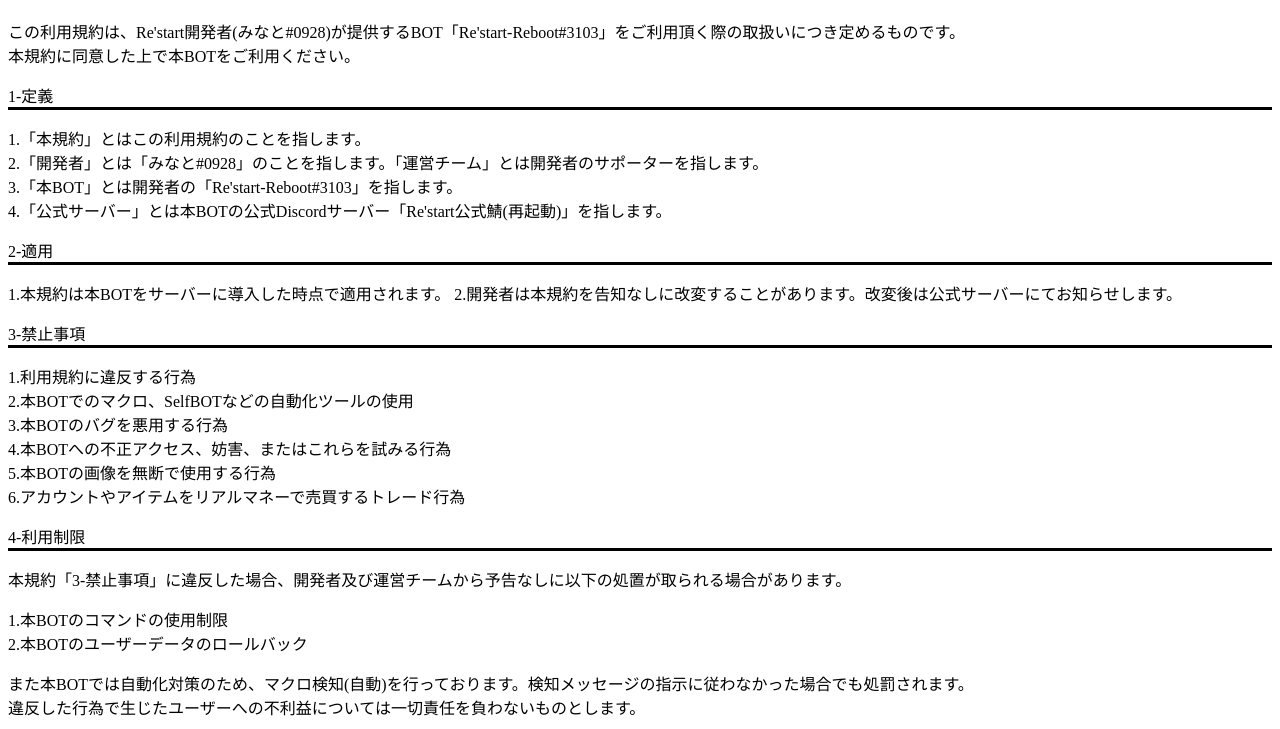
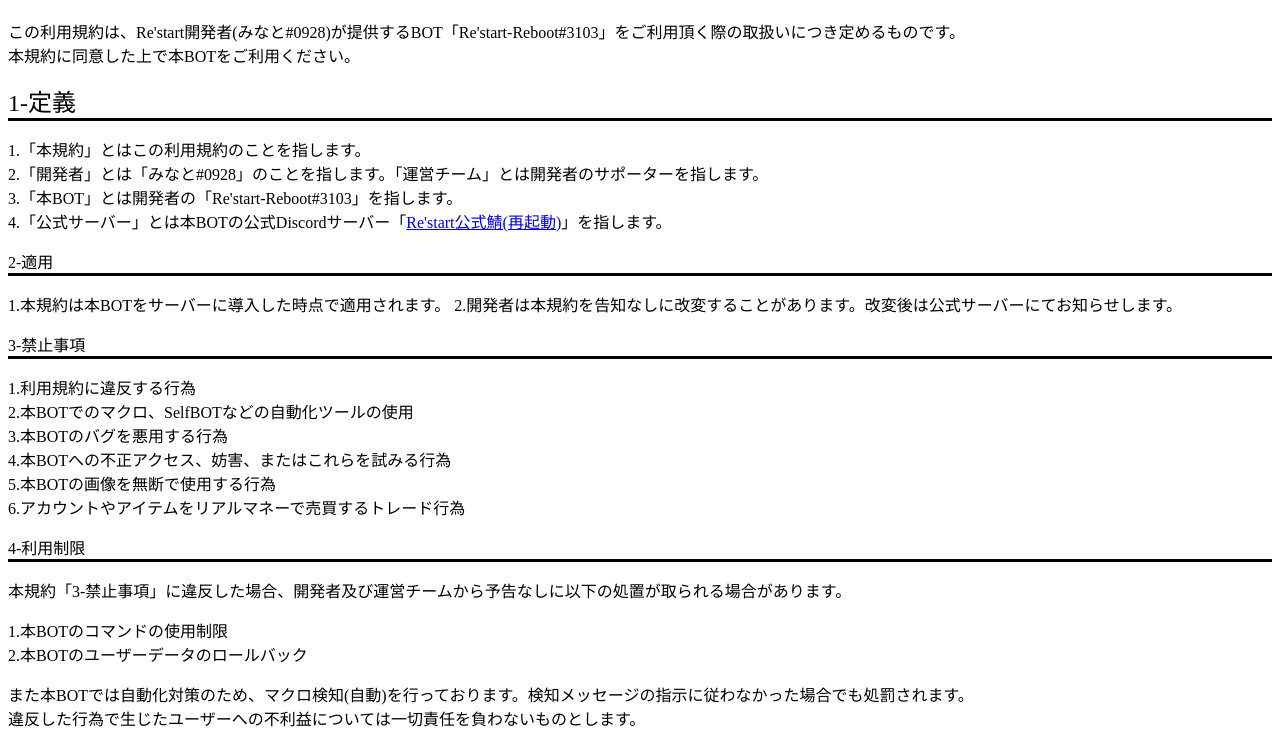
Before and after one commit to SSSCFW/Restart-Terms-of-Service, a plain HTML site: page index.html in a window 1280 px wide. Shown: the part 73-802 px from the top of the page. Drawn offline with Linux system fonts and the light colour scheme.

Commit message:
Update index.html

```diff
--- a/index.html
+++ b/index.html
@@ -10,11 +10,11 @@
         <p>この利用規約は、Re'start開発者(みなと#0928)が提供するBOT「Re'start-Reboot#3103」をご利用頂く際の取扱いにつき定めるものです。<br>本規約に同意した上で本BOTをご利用ください。</p>
     </div>
     <div class="main">
-        <p style = " border-bottom : solid "><font size="3">1-定義</font></p>
+        <p style = " border-bottom : solid "><font size="5">1-定義</font></p>
         <p>1.「本規約」とはこの利用規約のことを指します。<br>
            2.「開発者」とは「みなと#0928」のことを指します。「運営チーム」とは開発者のサポーターを指します。<br>
            3.「本BOT」とは開発者の「Re'start-Reboot#3103」を指します。<br>
-           4.「公式サーバー」とは本BOTの公式Discordサーバー「<serverurl href="https://discord.gg/WUvB3bpsv7">Re'start公式鯖(再起動)</serverurl>」を指します。</p>
+           4.「公式サーバー」とは本BOTの公式Discordサーバー「<a href="https://discord.gg/WUvB3bpsv7">Re'start公式鯖(再起動)</a>」を指します。</p>
     </div>
     <div class="main">
         <p style = " border-bottom : solid "><font size="3">2-適用</font></p>
```
